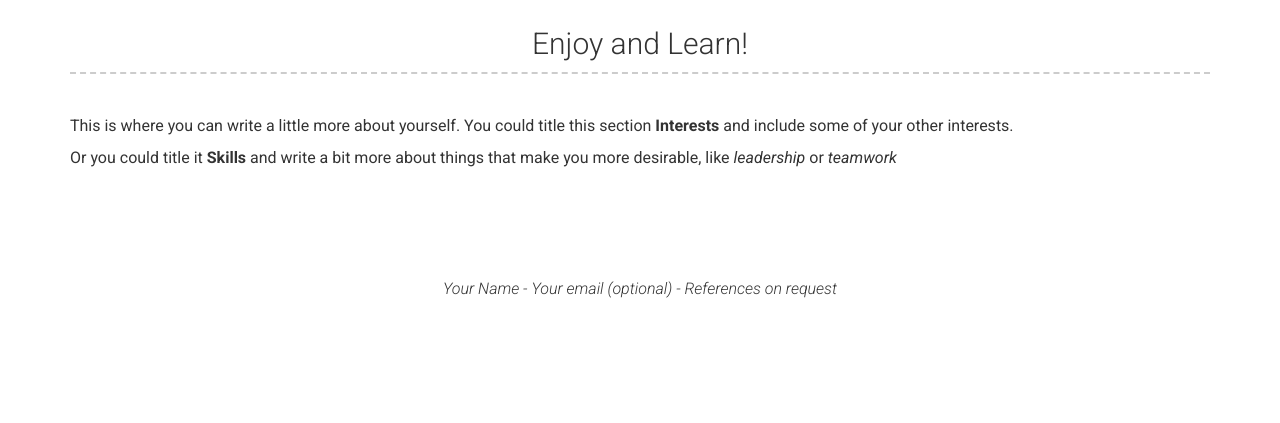
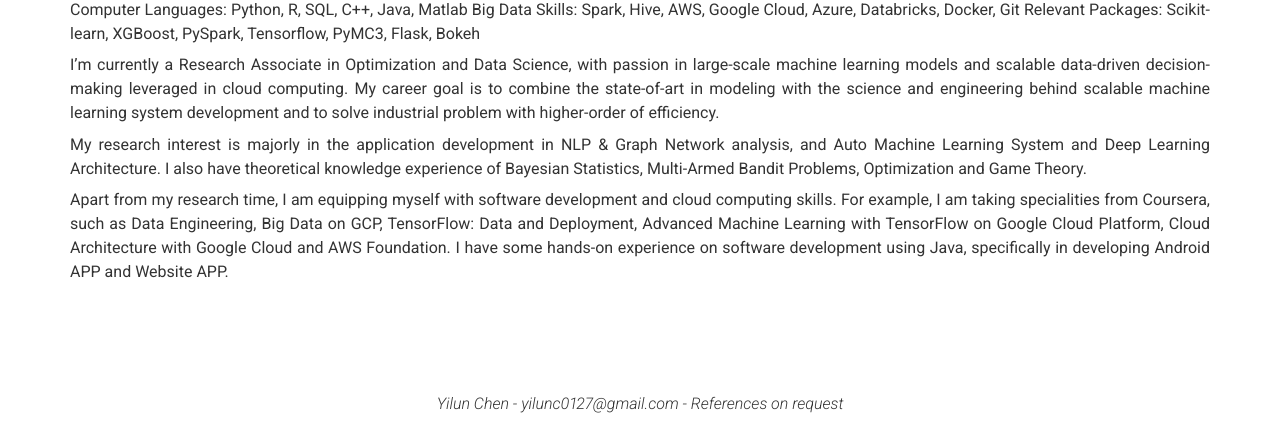
Before and after one commit to yilunchen27/yilunchen27.github.io, a Jekyll site: the page built from index.md, in a window 1280 px wide and 900 px high, scrolled down 898 px, cut to the strip 477-900 px from the top of the window. Built offline with Jekyll 4.4.1, drawn with Linux system fonts in a browser that asks for light colours; nearby versions of some CDN libraries; before the commit the page ends 1684 px from its top, so only the background shows below that; some of the changed text lies outside the part shown.

Commit message:
update resume

```diff
--- a/_config.yml
+++ b/_config.yml
@@ -3,35 +3,35 @@ repository: Git repository where your resume will be hosted, only required if yo
 # favicon: Directory of your favicon (eg. images/favicon.ico)(optional)
 
 # Personal info
-name: Your Name
-title: Your job title
-email: Your email (optional)
-phone: Your phone number (optional)
-website: Your website (eg. https://google.com)(optional)
+name: Yilun Chen
+title: Machine Learning Researcher
+email: yilunc0127@gmail.com
+phone:
+website: sproogen.github.io/modern-resume-theme
 
 # Dark Mode (true/false/never)
 darkmode: false
 
 # Social links
-twitter_username: jekyllrb
-github_username:  jekyll
-stackoverflow_username: "00000001"
-dribbble_username: jekyll
-facebook_username: jekyll
-flickr_username: jekyll
-instagram_username: jekyll
-linkedin_username: jekyll
-xing_username: jekyll
-pinterest_username: jekyll
-youtube_username: jekyll
-googleplus_username: +jekyll
-orcid_username: 0000-0000-0000-0000
+twitter_username:
+github_username:
+# stackoverflow_username: "00000001"
+# dribbble_username: jekyll
+facebook_username:
+# flickr_username: jekyll
+instagram_username:
+linkedin_username: yilun-alice-chen
+# xing_username: jekyll
+pinterest_username:
+youtube_username:
+googleplus_username:
+# orcid_username: 0000-0000-0000-0000
 
 # Additional icon links
-additional_links:
-- title: Link name
-  icon: Font Awesome brand icon name (eg. fa-twitter) (https://fontawesome.com/icons?d=gallery&s=brands&m=free)
-  url: Link url (eg. https://google.com)
+# additional_links:
+# - title: Link name
+#   icon: Font Awesome brand icon name (eg. fa-twitter) (https://fontawesome.com/icons?d=gallery&s=brands&m=free)
+#   url: Link url (eg. https://google.com)
 # - title: another link
 #   icon: font awesome brand icon name (eg. fa-twitter) (https://fontawesome.com/icons?d=gallery&s=brands&m=free)
 #   url: Link url (eg. https://google.com)
@@ -44,15 +44,15 @@ additional_links:
 
 # About Section
 # about_title: About Me (Use this to override about section title)
-about_profile_image: Directory of profile image (eg. images/profile.jpg)
-about_content: | # this will include new lines to allow paragraphs
-  Write an awesome description about yourself here, this supports markdown, so you can add [links](http://foobar.com) and highlight things <mark>like this</mark>.
-
-  You can even add paragraphs by using empty lines like this and add anything else markdown supports such as
-    - Lists
-    - Tables
-    - <a href="google.com">Links</a>
-    - Images
+about_profile_image: assets/photo.png
+# about_content: | # this will include new lines to allow paragraphs
+#   Write an awesome description about yourself here, this supports markdown, so you can add [links](http://foobar.com) and highlight things <mark>like this</mark>.
+#
+#   You can even add paragraphs by using empty lines like this and add anything else markdown supports such as
+#     - Lists
+#     - Tables
+#     - <a href="google.com">Links</a>
+#     - Images
 
 # Projects Section
 # projects_title: Projects #(Use this to override about projects section title)
@@ -66,9 +66,15 @@ about_content: | # this will include new lines to allow paragraphs
 # More Section
 # more_title: A Little More About Me #(Use this to override about more section title)
 more_content: | # this will include new lines to allow paragraphs
-  This is where you can write a little more about yourself. You could title this section **Interests** and include some of your other interests.
+  Computer Languages: Python, R, SQL, C++, Java, Matlab
+  Big Data Skills: Spark, Hive, AWS, Google Cloud, Azure, Databricks, Docker, Git
+  Relevant Packages: Scikit-learn, XGBoost, PySpark, Tensorflow, PyMC3, Flask, Bokeh
 
-  Or you could title it **Skills** and write a bit more about things that make you more desirable, like *leadership* or *teamwork*
+  I'm currently a Research Associate in Optimization and Data Science, with passion in large-scale machine learning models and scalable data-driven decision-making leveraged in cloud computing. My career goal is to combine the state-of-art in modeling with the science and engineering behind scalable machine learning system development and to solve industrial problem with higher-order of efficiency.
+
+  My research interest is majorly in the application development in NLP & Graph Network analysis, and Auto Machine Learning System and Deep Learning Architecture. I also have theoretical knowledge experience of Bayesian Statistics, Multi-Armed Bandit Problems, Optimization and Game Theory.
+
+  Apart from my research time, I am equipping myself with software development and cloud computing skills. For example, I am taking specialities from Coursera, such as Data Engineering, Big Data on GCP, TensorFlow: Data and Deployment, Advanced Machine Learning with TensorFlow on Google Cloud Platform, Cloud Architecture with Google Cloud and AWS Foundation. I have some hands-on experience on software development using Java, specifically in developing Android APP and Website APP.
 
 # Footer
 footer_show_references: true
```
